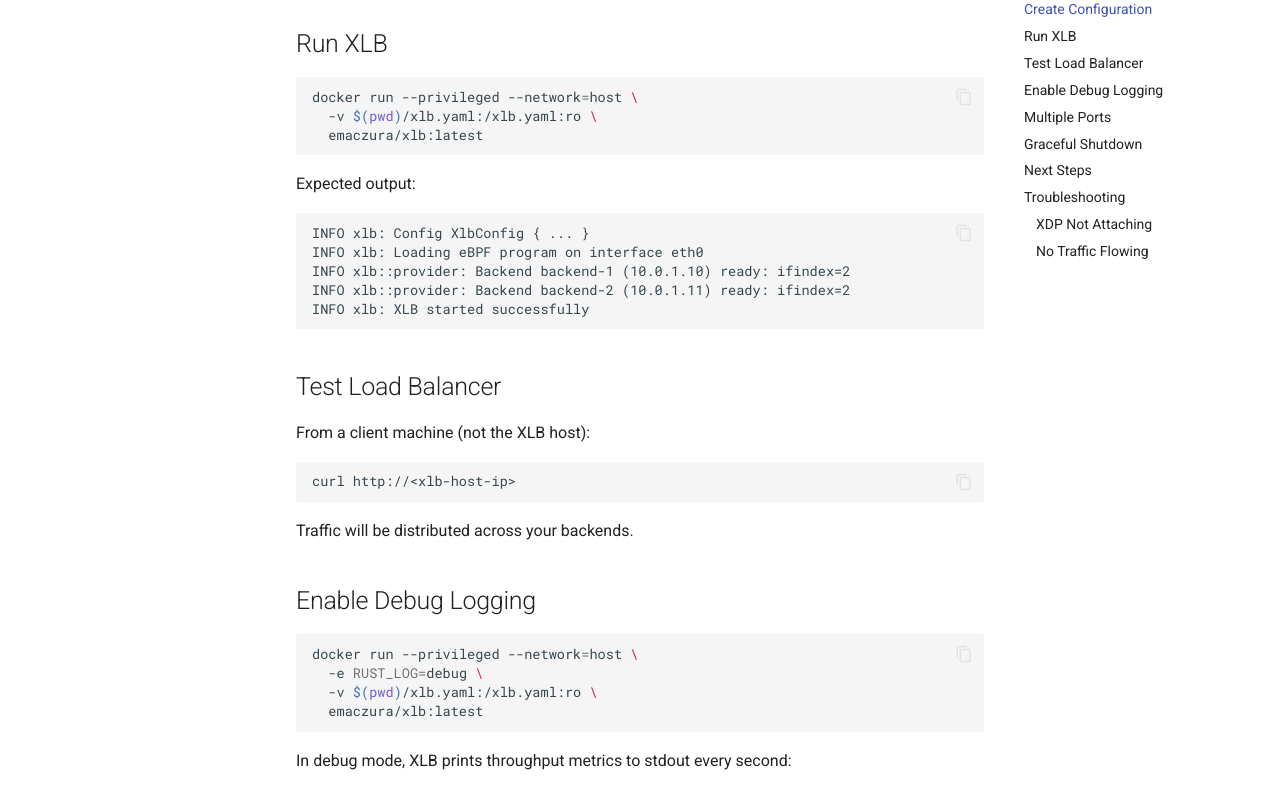
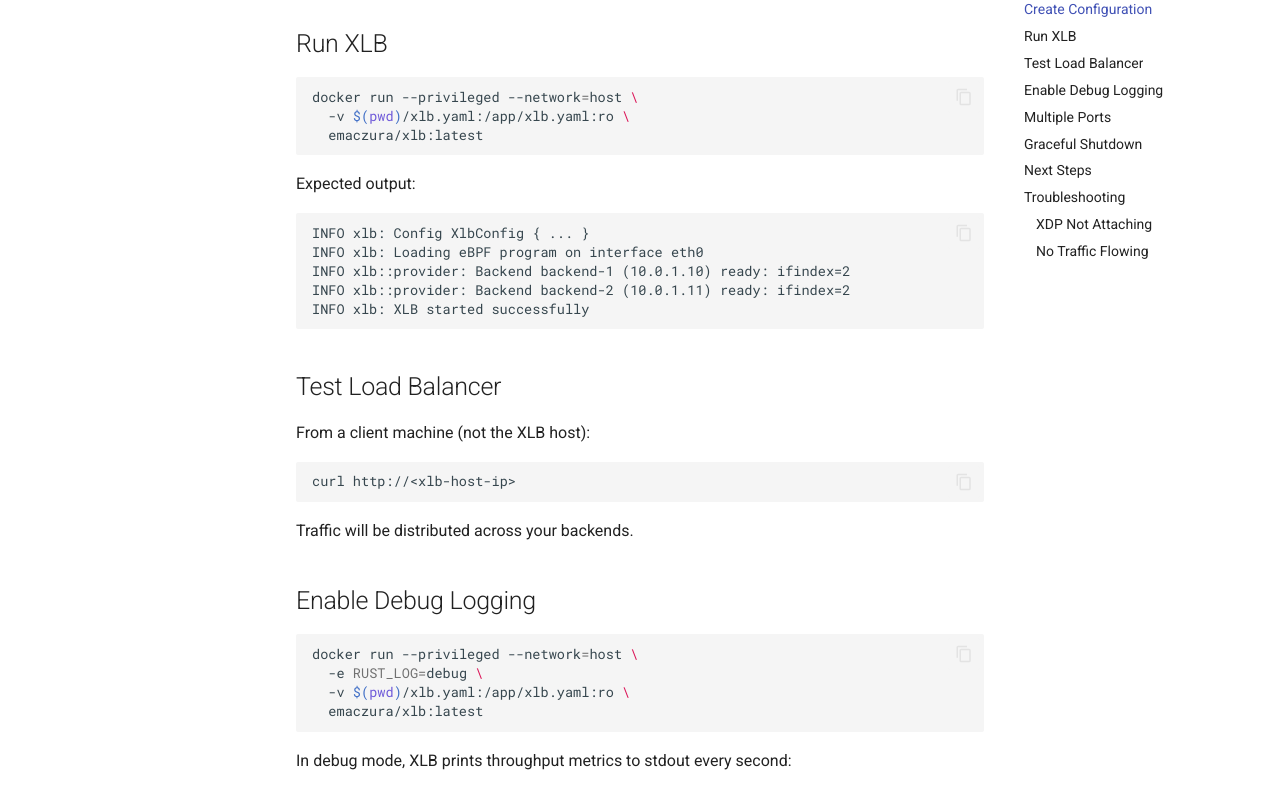
Before and after one commit to bisdreamz/xlb, an MkDocs documentation site: the page built from docs/docs/getting-started/quickstart.md, in a window 1280 px wide and 1400 px high, scrolled down 889 px. Shown: the part 153-942 px from the top of the window. Built offline with MkDocs 1.6.1 and Material for MkDocs 9.7.7, drawn with Linux system fonts in a browser that asks for light colours; some of the changed text lies outside the part shown.

````diff
--- a/docs/docs/getting-started/quickstart.md
+++ b/docs/docs/getting-started/quickstart.md
@@ -37,7 +37,7 @@ provider:
 
 ```bash
 docker run --privileged --network=host \
-  -v $(pwd)/xlb.yaml:/xlb.yaml:ro \
+  -v $(pwd)/xlb.yaml:/app/xlb.yaml:ro \
   emaczura/xlb:latest
 ```
 
@@ -65,7 +65,7 @@ Traffic will be distributed across your backends.
 ```bash
 docker run --privileged --network=host \
   -e RUST_LOG=debug \
-  -v $(pwd)/xlb.yaml:/xlb.yaml:ro \
+  -v $(pwd)/xlb.yaml:/app/xlb.yaml:ro \
   emaczura/xlb:latest
 ```
 
@@ -142,6 +142,6 @@ Enable debug logging:
 ```bash
 docker run --privileged --network=host \
   -e RUST_LOG=trace \
-  -v $(pwd)/xlb.yaml:/xlb.yaml:ro \
+  -v $(pwd)/xlb.yaml:/app/xlb.yaml:ro \
   emaczura/xlb:latest
 ```
````
Also changed, not shown: docs/docs/getting-started/installation.md (+1 -1 lines), docs/docs/index.md (+1 -1 lines), 1 other file.
